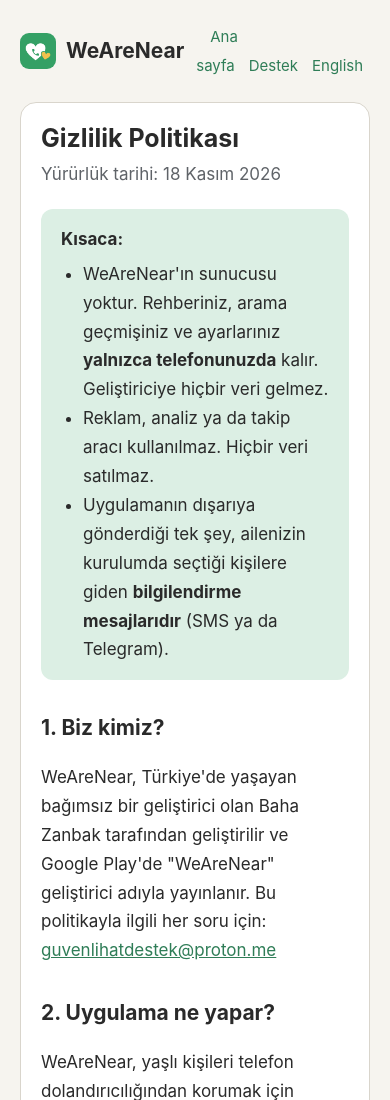
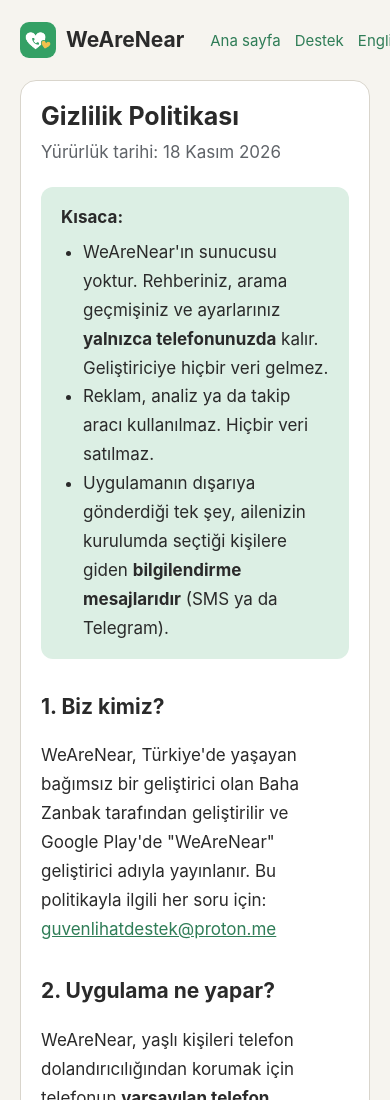
Before and after one commit to zanbax/GuvenliHat, a plain HTML site: page docs/privacy/index.html in a window 390 px wide. Shown: the top 1100 px of the page. Drawn offline with Linux system fonts and the light colour scheme.

Commit message:
Site: mobilde menü yazıları bölünmesin
Co-Authored-By: Claude Opus 5.5 <noreply@anthropic.com>
Claude-Session: https://claude.ai/code/session_01KjC5ELx3Fq1ALdJeCGRpyj

```diff
--- a/docs/privacy/index.html
+++ b/docs/privacy/index.html
@@ -15,7 +15,7 @@
   header .wrap { display:flex; align-items:center; justify-content:space-between; gap:12px; }
   .brand { display:flex; align-items:center; gap:10px; font-weight:700; font-size:21px; color:var(--text); text-decoration:none; }
   .brand img { width:36px; height:36px; border-radius:9px; }
-  nav a { margin-left:14px; text-decoration:none; font-size:15px; }
+  nav a { margin-left:14px; text-decoration:none; font-size:15px; white-space:nowrap; }
   main { background:var(--card); border:1px solid var(--border); border-radius:16px; padding:28px 32px; margin-bottom:24px; }
   h1 { font-size:30px; line-height:1.25; margin:0 0 6px; }
   h2 { font-size:21px; margin:30px 0 8px; }
```
Also changed, not shown: docs/index.html (+1 -1 lines), docs/support/index.html (+1 -1 lines).
